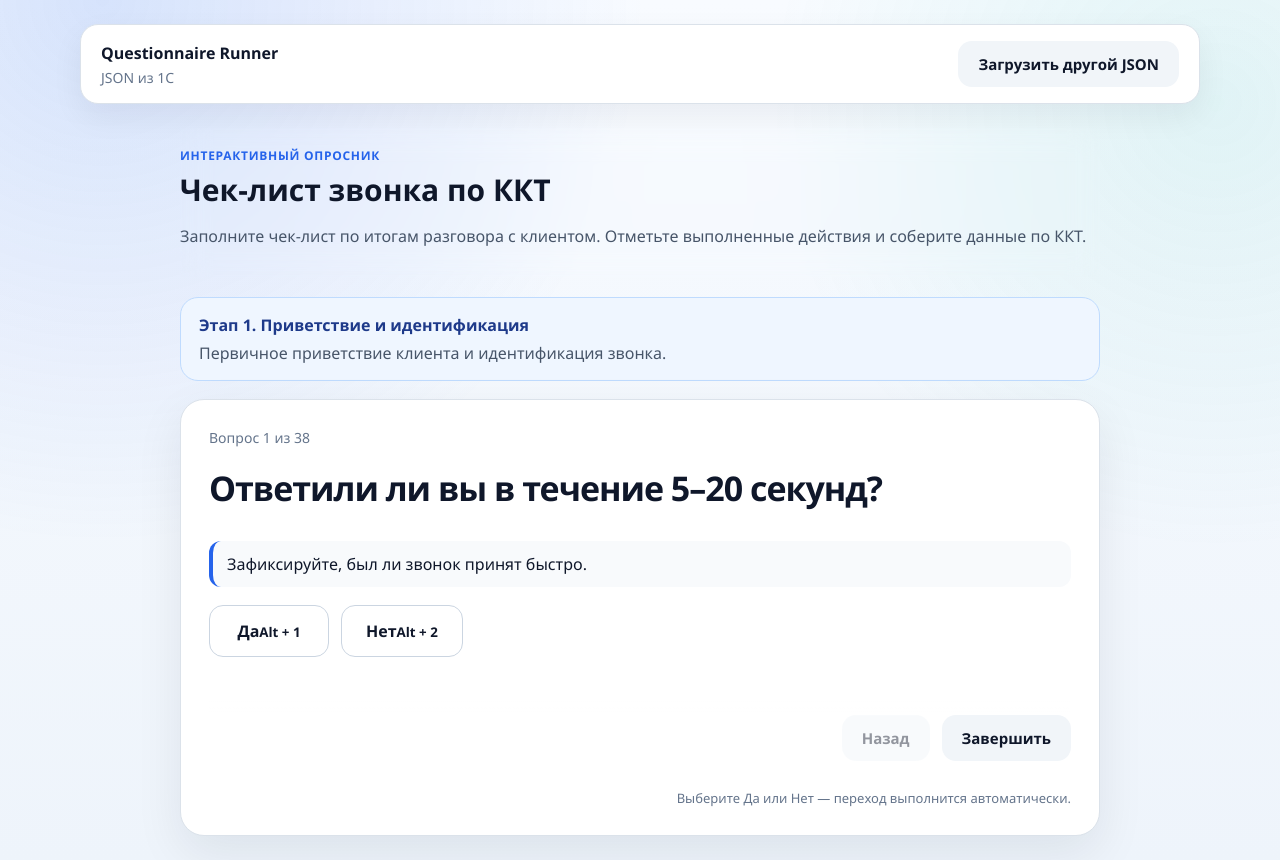
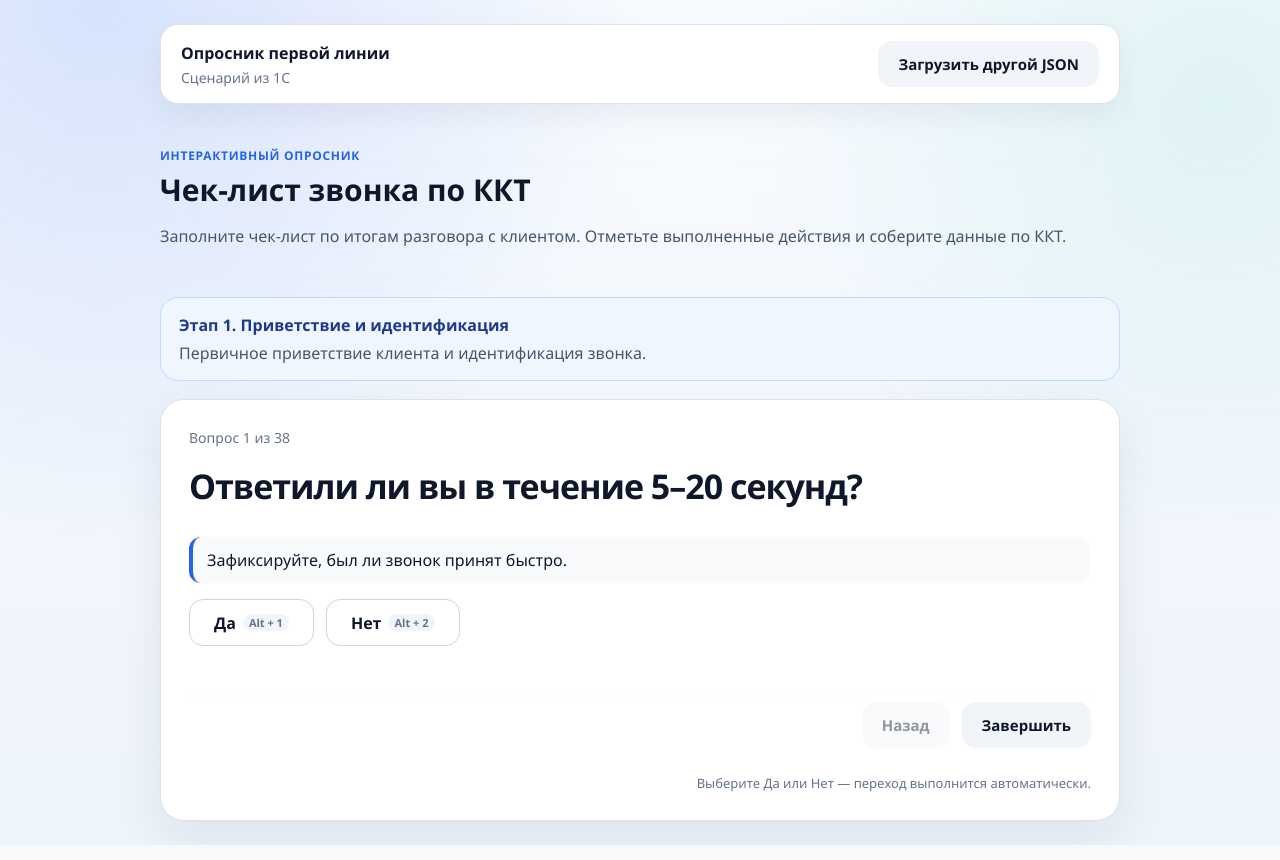
Before and after one commit to DenisBoytsov41/questionnaire-runner, a React (Vite) app: page / in a window 1280 px wide. Built offline with nearby package versions, Linux system fonts and the light colour scheme.

Commit message:
Fix operator summary fields and controls

```diff
--- a/src/App.css
+++ b/src/App.css
@@ -4,7 +4,7 @@
 }
 
 .top-bar {
-  max-width: 1120px;
+  max-width: 960px;
   margin: 0 auto 24px;
   padding: 16px 20px;
   border: 1px solid #dbe2ea;
@@ -31,7 +31,7 @@
 .upload-page,
 .runner-page,
 .summary-page {
-  max-width: 920px;
+  max-width: 960px;
   margin: 0 auto;
 }
 
@@ -120,8 +120,8 @@ p {
 
 .question-card {
   display: grid;
-  gap: 18px;
-  min-height: 340px;
+  gap: 16px;
+  min-height: 300px;
 }
 
 .question-card h2 {
@@ -237,7 +237,7 @@ p {
 }
 
 .answer-input {
-  max-width: 520px;
+  max-width: 560px;
 }
 
 .json-textarea {
--- a/src/features/questionnaire-runner/ui/SummaryPage.tsx
+++ b/src/features/questionnaire-runner/ui/SummaryPage.tsx
@@ -50,7 +50,7 @@ export function SummaryPage({
     finishedAt,
   });
   const groupedQuestions = groupQuestionsBySection(questionnaire, answeredQuestions);
-  const applicationFields = getApplicationFields(answeredQuestions, answers);
+  const applicationFields = getApplicationFields(questionnaire, answeredQuestions, answers);
   const summaryText = buildSummaryText(questionnaire, groupedQuestions, answers, messages, verdicts);
 
   async function copySummary() {
@@ -304,22 +304,28 @@ function groupQuestionsBySection(
 }
 
 function getApplicationFields(
+  questionnaire: Questionnaire,
   questions: AnsweredQuestion[],
   answers: AnswersMap,
 ): ApplicationField[] {
-  const fieldMatchers: Array<[string, RegExp]> = [
-    ["Клиент", /фио клиента|имя клиента/i],
-    ["Телефон", /телефон/i],
-    ["Организация", /организац/i],
-    ["ККТ", /модель ккт/i],
-    ["Серийный номер", /серийный номер/i],
-    ["ФН", /фискальный номер|номер фн/i],
-    ["Суть обращения", /суть обращения/i],
+  const applicationQuestions = questions.filter((question) => {
+    const section = getSectionById(questionnaire, question.section_id);
+
+    return section?.title.trim().toLowerCase() === "данные для заявки";
+  });
+  const fieldMatchers: Array<[string, string]> = [
+    ["Клиент", "ФИО клиента"],
+    ["Телефон", "Телефон клиента"],
+    ["Организация", "Организация клиента"],
+    ["ККТ", "Модель ККТ"],
+    ["Серийный номер", "Серийный номер ККТ"],
+    ["ФН", "Фискальный номер / номер ФН"],
+    ["Суть обращения", "Суть обращения клиента"],
   ];
 
   return fieldMatchers
-    .map(([label, matcher]) => {
-      const question = questions.find((item) => matcher.test(item.title));
+    .map(([label, title]) => {
+      const question = applicationQuestions.find((item) => item.title === title);
 
       if (!question) {
         return null;
--- a/src/index.css
+++ b/src/index.css
@@ -42,6 +42,10 @@ select {
 }
 
 .answer-choice-button {
+  display: inline-flex;
+  align-items: center;
+  justify-content: center;
+  gap: 7px;
   min-width: 120px;
   border: 1px solid #cbd5e1;
   border-radius: 14px;
@@ -54,6 +58,20 @@ select {
     border-color 0.15s ease,
     background 0.15s ease,
     transform 0.15s ease;
+}
+
+.answer-choice-button span {
+  line-height: 1;
+}
+
+.answer-choice-button small {
+  padding: 3px 6px;
+  border-radius: 999px;
+  background: #f1f5f9;
+  color: #64748b;
+  font-size: 11px;
+  font-weight: 800;
+  line-height: 1;
 }
 
 .answer-choice-button:hover {
--- a/src/pages/QuestionnaireRunPage.tsx
+++ b/src/pages/QuestionnaireRunPage.tsx
@@ -14,8 +14,8 @@ export function QuestionnaireRunPage({
     <main className="app-shell">
       <div className="top-bar">
         <div>
-          <strong>Questionnaire Runner</strong>
-          <span>JSON из 1С</span>
+          <strong>Опросник первой линии</strong>
+          <span>Сценарий из 1С</span>
         </div>
 
         <button type="button" className="secondary-button" onClick={onResetQuestionnaire}>
```
